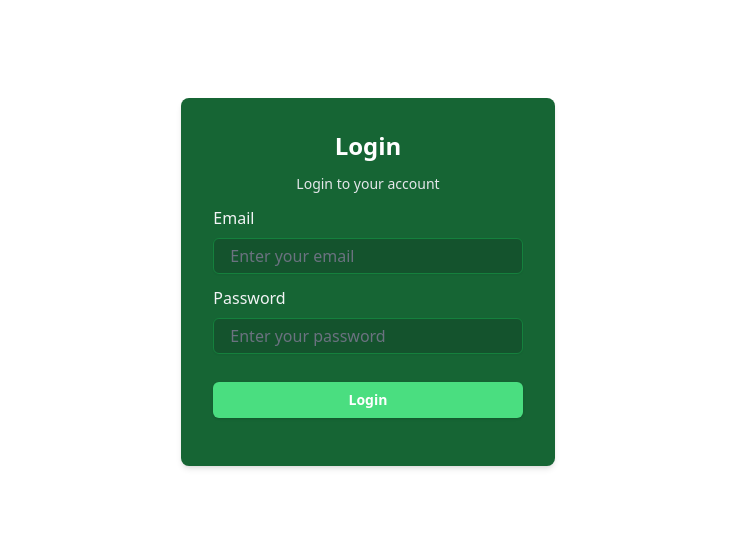
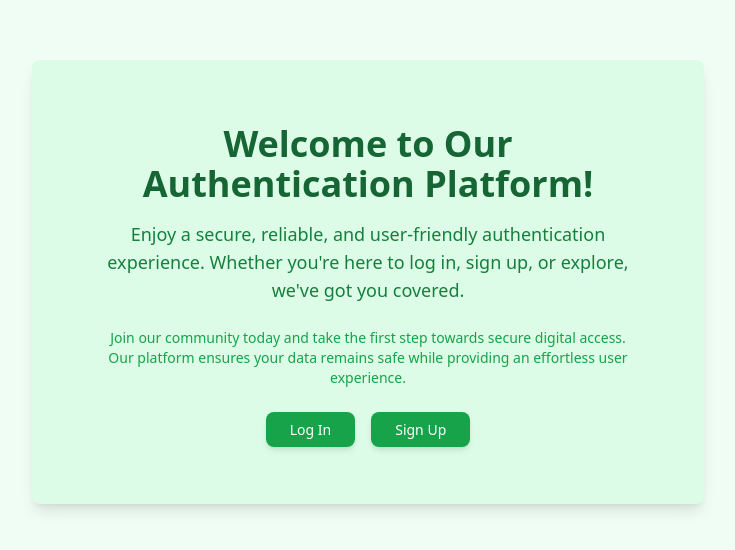
Before and after one commit to tilakdotcom/practice-MERN-Authentication, a React (Vite) app in the folder frontEnd/: page / in a window 1280 px wide. Before the commit this address led to /login. Shown: the part 118-668 px from the top of the page, without its empty margins (272-1007 px from the left). Built offline with nearby package versions, Linux system fonts and the light colour scheme; no server answers.

Commit message:
refactor routing and authentication: implement separate ProtectedRoute components for authenticated and non-authenticated users; enhance HomePage layout and add Header component

```diff
--- /dev/null
+++ b/frontEnd/src/components/Header.tsx
@@ -0,0 +1,21 @@
+import React from 'react';
+
+interface HeaderProps {
+  onLogout: () => void;
+}
+
+const Header: React.FC<HeaderProps> = ({ onLogout }) => {
+  return (
+    <header className="bg-green-600 text-white py-4 px-6 md:px-12 flex items-center justify-between">
+      <h1 className="text-2xl font-bold">My App</h1>
+      <button
+        onClick={onLogout}
+        className="bg-green-500 hover:bg-green-700 text-white font-bold py-2 px-4 rounded transition-all duration-300"
+      >
+        Logout
+      </button>
+    </header>
+  );
+};
+
+export default Header;
--- a/frontEnd/src/components/ProtectedRoute.tsx
+++ b/frontEnd/src/components/ProtectedRoute.tsx
@@ -1,7 +1,7 @@
 import { Navigate, Outlet } from "react-router-dom";
 import { useAppSelector } from "@/store/hooks";
 
-const ProtectedRoute = () => {
+export const ProtectedRouteForAuthentic = () => {
   const auth = useAppSelector((state) => state.auth);
   if (auth.user) {
     return <Outlet />;
@@ -10,4 +10,11 @@ const ProtectedRoute = () => {
   }
 };
 
-export default ProtectedRoute;
+export const ProtectedRouteForNotAuthentic = () => {
+  const auth = useAppSelector((state) => state.auth);
+  if (!auth.user) {
+    return <Outlet />;
+  } else {
+    return <Navigate to="/" replace={true} />;
+  }
+}
--- a/frontEnd/src/pages/HomePage.tsx
+++ b/frontEnd/src/pages/HomePage.tsx
@@ -1,18 +1,30 @@
-export default function HomePage() {
+import React from 'react';
+import { Link } from 'react-router-dom';
+
+const HomePage: React.FC = () => {
   return (
-    <div className="min-h-screen bg-green-900 flex flex-col items-center justify-center">
-      <header className="bg-green-600 w-full py-4 shadow-md">
-        <h1 className="text-white text-3xl text-center">Welcome to the Home Page</h1>
-      </header>
-      <main className="flex-grow flex flex-col items-center justify-center">
-        <p className="text-white text-lg mb-4">This is a sample home page using Tailwind CSS.</p>
-        <button className="bg-green-600 text-white px-4 py-2 rounded hover:bg-green-700 transition duration-300">
-          Get Started
-        </button>
-      </main>
-      <footer className="bg-green-800 w-full py-4 mt-4">
-        <p className="text-white text-center">© 2023 Your Company</p>
-      </footer>
+    <div className="min-h-screen bg-green-50 flex flex-col items-center justify-center px-6 md:px-12">
+      <div className="bg-green-100 p-8 md:p-16 rounded-lg shadow-lg text-center max-w-2xl">
+        <h1 className="text-4xl font-bold text-green-800 mb-4">
+          Welcome to Our Authentication Platform!
+        </h1>
+        <p className="text-green-700 text-lg mb-6">
+          Enjoy a secure, reliable, and user-friendly authentication experience. Whether you're here to log in, sign up, or explore, we've got you covered.
+        </p>
+        <p className="text-green-600 mb-8">
+          Join our community today and take the first step towards secure digital access. Our platform ensures your data remains safe while providing an effortless user experience.
+        </p>
+        <div className="space-x-4">
+          <Link to={"/login"} className="px-6 py-2 bg-green-600 text-white rounded-lg shadow-md hover:bg-green-700 transition-all duration-300">
+            Log In
+          </Link>
+          <Link to={"/signup"} className="px-6 py-2 bg-green-600 text-white rounded-lg shadow-md hover:bg-green-700 transition-all duration-300">
+            Sign Up
+          </Link>
+        </div>
+      </div>
     </div>
   );
-}
+};
+
+export default HomePage;
```
Also changed, not shown: frontEnd/src/App.tsx (+11 -3 lines).
